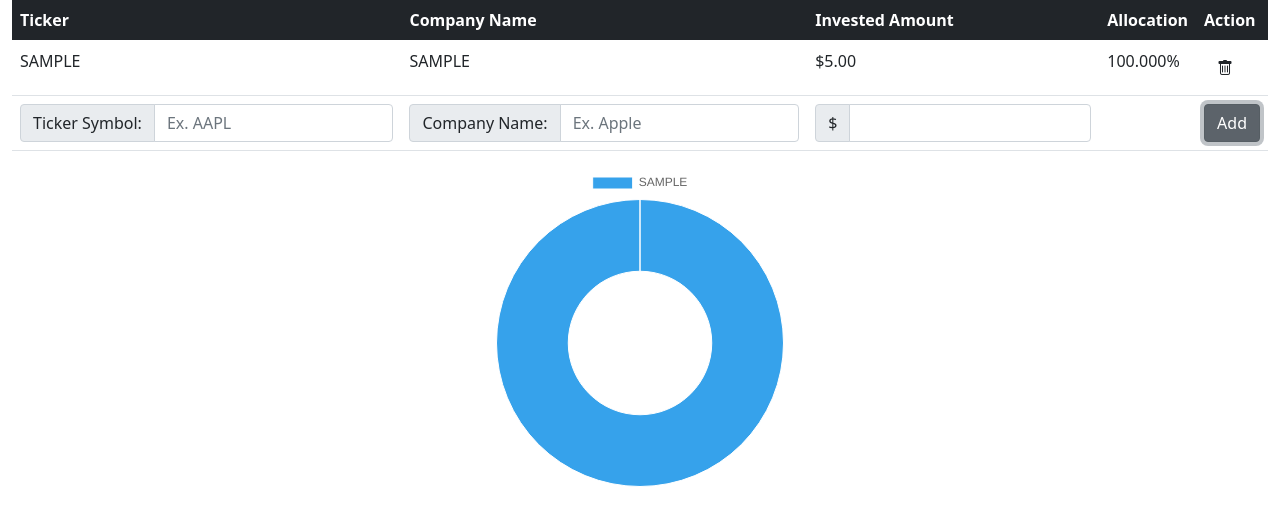
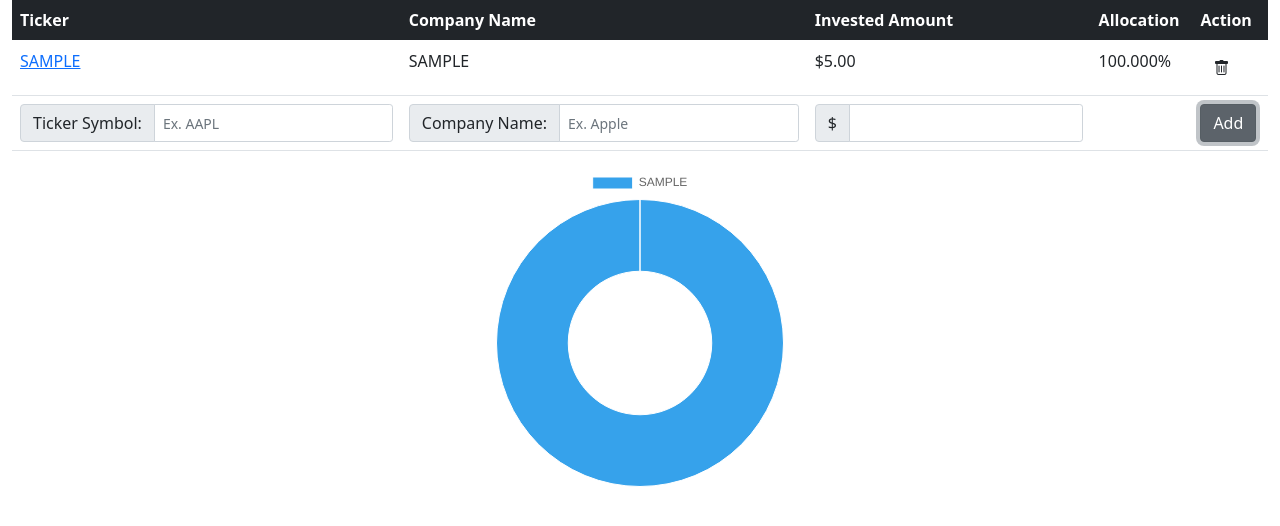
Before and after one commit to theta1995/InvestWebApp, a website: page index.html in a window 1280 px wide. Both pictures are taken after typing "Sample", "Sample", "5" into the empty fields and a click on the button "Add". Drawn offline with nearby package versions, Linux system fonts and the light colour scheme.

Commit message:
added link to yahoo finance

```diff
--- a/index.html
+++ b/index.html
@@ -33,24 +33,24 @@
                     <td>
                         <div class="input-group">
                             <span class="input-group-text">Ticker Symbol:</span>
-                            <input type="text" placeholder="Ex. AAPL" id="tickerInput" class="form-control"></td>
+                            <input type="text" placeholder="Ex. AAPL" id="tickerInput" class="form-control form-control-sm"></td>
                         </div>
                     <td>
                         <div class="input-group">
                             <span class="input-group-text">Company Name:</span>
-                            <input type="text" placeholder="Ex. Apple" id="nameInput" class="form-control"></td>
+                            <input type="text" placeholder="Ex. Apple" id="nameInput" class="form-control form-control-sm"></td>
                         </div>
                     </td>
                     <td>
                         <div class="input-group">
                             <span class="input-group-text">$</span>
-                            <input type="number" class="form-control" id="amountInput" min="0" aria-label="Amount you've invested" style="min-width: 50px;">
+                            <input type="number" class=" form-control form-control-sm" id="amountInput" min="0" aria-label="Amount you've invested" style="min-width: 50px;">
                         </div>
                     <td>
 
                     </td>
                     <td>
-                        <button class="btn btn-secondary" id="insertNewBtn">Add</button>
+                        <button class="btn btn-secondary" id="insertNewBtn" title="Add Investment">Add</button>
                     </td>
                 </tr>
             </tbody>
--- a/index.js
+++ b/index.js
@@ -27,14 +27,15 @@ $("#insertNewBtn").on('click', function () {
     tickers.push(ticker);
     amounts.push(Number.parseFloat(amount));
     const allocation = getAllocations();
+    const yahooLink = `https://finance.yahoo.com/quote/${ticker}`
 
     var newRow = $(`<tr></tr>`).append(
-      $("<td></td>").text(ticker),
+      $("<td></td>").append($(`<a target="_blank" href="${yahooLink}">${ticker}</a>`)),
       $("<td></td>").text(name),
       $(`<td class="amountColumn"></td>`).text(convertToCurrency(amount)),
       $(`<td class="allocationColumn" data-ticker="${ticker}"></td>`),
       $(`<td></td>`).append(
-        $(`<button onclick="removeData(this)" data-ticker="${ticker}"><i class="bi bi-trash"></i></button>`)
+        $(`<button onclick="removeData(this)" data-ticker="${ticker}" title="Remove Investment."><i class="bi bi-trash"></i></button>`)
           .addClass("btn"))
     );
 
```
